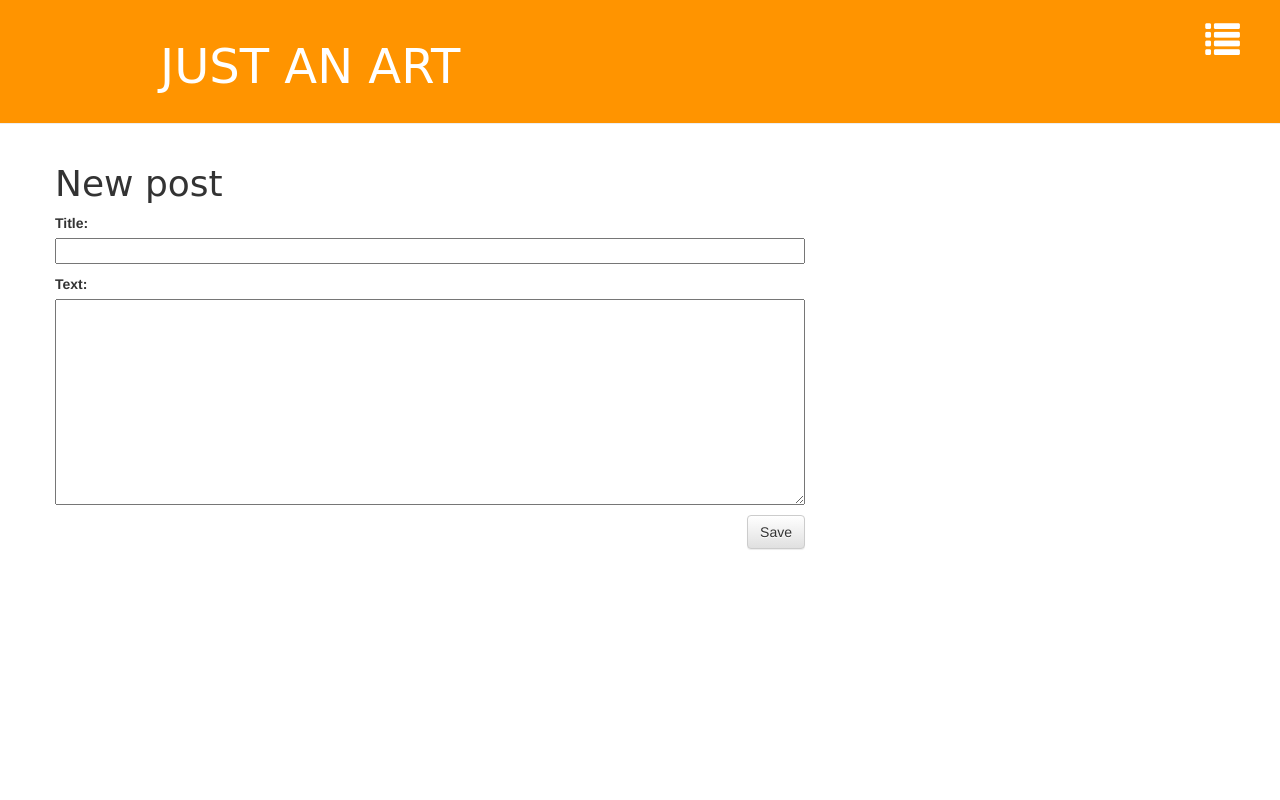
After one commit to viikon/my-blog, a Django app: page /post/new/ in a window 1280 px wide. The commit adds this page. Run offline with Django 3.2, Linux system fonts and the light colour scheme; the visitor is signed in with stand-in values (Sample User, id 1); some libraries are stand-ins or nearby versions.

Commit message:
Added views to create/edit blog post inside the site.

```diff
--- /dev/null
+++ b/blog/forms.py
@@ -0,0 +1,10 @@
+
+from django import forms
+
+from .models import Post
+
+class PostForm(forms.ModelForm):
+
+    class Meta:
+        model = Post
+        fields = ('title', 'text',)
--- a/blog/static/css/blog.css
+++ b/blog/static/css/blog.css
@@ -1,25 +1,47 @@
-H1 {
-    color: greenyellow;
-    font-family: Courier;
-    display: flex;
-    justify-content: space-around;
+.page-header {
+    background-color: #ff9400;
+    margin-top: 0;
+    padding: 20px 20px 20px 40px;
 }
 
-H2 {
-    color: greenyellow;
-    font-family: Courier;
-    display: flex;
-    justify-content: space-around;
+.page-header h1, .page-header h1 a, .page-header h1 a:visited, .page-header h1 a:active {
+    color: #ffffff;
+    font-size: 36pt;
+    text-decoration: none;
+    margin-left: 60px;
 }
 
-p {
-    color: brown;
-    font-family: Courier;
-    display: flex;
-    justify-content: space-around;
-    padding-left: 15px;
+.content {
+    margin-left: 40px;
 }
 
-body {
-    padding-left: 15px;
+h1, h2, h3, h4 {
+    font-family: 'Lobster', cursive;
 }
+
+.date {
+    color: #828282;
+}
+
+.save {
+    float: right;
+}
+
+.post-form textarea, .post-form input {
+    width: 100%;
+}
+
+.top-menu, .top-menu:hover, .top-menu:visited {
+    color: #ffffff;
+    float: right;
+    font-size: 26pt;
+    margin-right: 20px;
+}
+
+.post {
+    margin-bottom: 70px;
+}
+
+.post h1 a, .post h1 a:visited {
+    color: #000000;
+}
--- /dev/null
+++ b/blog/templates/blog/base.html
@@ -0,0 +1,31 @@
+{% load static %}
+<html>
+    <head>
+        <link rel="stylesheet" href="//maxcdn.bootstrapcdn.com/bootstrap/3.2.0/css/bootstrap.min.css">
+        <link rel="stylesheet" href="//maxcdn.bootstrapcdn.com/bootstrap/3.2.0/css/bootstrap-theme.min.css">
+        <link rel="preconnect" href="https://fonts.googleapis.com">
+        <link rel="preconnect" href="https://fonts.gstatic.com" crossorigin>
+        <link href="https://fonts.googleapis.com/css2?family=Raleway&display=swap" rel="stylesheet">
+        <link rel="stylesheet" href="{% static 'css/blog.css' %}">
+    </head>
+    <body>
+        <div class="page-header">
+            {% if user.is_authenticated %}
+                <a href="{% url 'post_new' %}" class="top-menu"><span class="glyphicon glyphicon-list"></span></a>
+            {% endif %}
+            <h1><a href="/">JUST AN ART</a></h1>
+            <style>
+                @import url('https://fonts.googleapis.com/css2?family=Raleway&display=swap');
+            </style>
+        </div>
+
+        <div class="content container">
+            <div class="row">
+                <div class="col-md-8">
+                {% block content %}
+                {% endblock %}
+                </div>
+            </div>
+        </div>
+    </body>
+</html>
--- /dev/null
+++ b/blog/templates/blog/post_edit.html
@@ -0,0 +1,9 @@
+{% extends 'blog/base.html' %}
+
+{% block content %}
+    <h1>New post</h1>
+    <form method="POST" class="post-form">{% csrf_token %}
+        {{ form.as_p }}
+        <button type="submit" class="save btn btn-default">Save</button>
+    </form>
+{% endblock %}
--- a/blog/urls.py
+++ b/blog/urls.py
@@ -3,4 +3,7 @@ from . import views
 
 urlpatterns = [
     path('', views.post_list, name='post_list'),
+    path('post/<int:pk>/', views.post_detail, name='post_detail'),
+    path('post/new/', views.post_new, name='post_new'),
+    path('post/<int:pk>/edit/', views.post_edit, name='post_edit'),
 ]
--- a/blog/views.py
+++ b/blog/views.py
@@ -1,9 +1,46 @@
 from django.shortcuts import render
+from django.shortcuts import get_object_or_404
 from .models import Post
 from django.utils import timezone
+from .forms import PostForm
+from django.shortcuts import redirect
 
 # Create your views here.
 
 def post_list(request):
     posts = Post.objects.filter(published_date__lte=timezone.now()).order_by('published_date')
     return render(request, 'blog/post_list.html', {'posts': posts})
+
+
+def post_detail(request, pk):
+    post = get_object_or_404(Post, pk=pk)
+    return render(request, 'blog/post_detail.html', {'post': post})
+
+
+def post_new(request):
+    if request.method == "POST":
+        form = PostForm(request.POST)
+        if form.is_valid():
+            post = form.save(commit=False)
+            post.author = request.user
+            post.published_date = timezone.now()
+            post.save()
+            return redirect('post_detail', pk=post.pk)
+    else:
+        form = PostForm()
+    return render(request, 'blog/post_edit.html', {'form': form})
+
+
+def post_edit(request, pk):
+    post = get_object_or_404(Post, pk=pk)
+    if request.method == "POST":
+        form = PostForm(request.POST, instance=post)
+        if form.is_valid():
+            post = form.save(commit=False)
+            post.author = request.user
+            post.published_date = timezone.now()
+            post.save()
+            return redirect('post_detail', pk=post.pk)
+    else:
+        form = PostForm(instance=post)
+    return render(request, 'blog/post_edit.html', {'form': form})
```
Also changed, not shown: blog/templates/blog/post_detail.html (added, +16 -0 lines), blog/templates/blog/post_list.html (+8 -8 lines).
